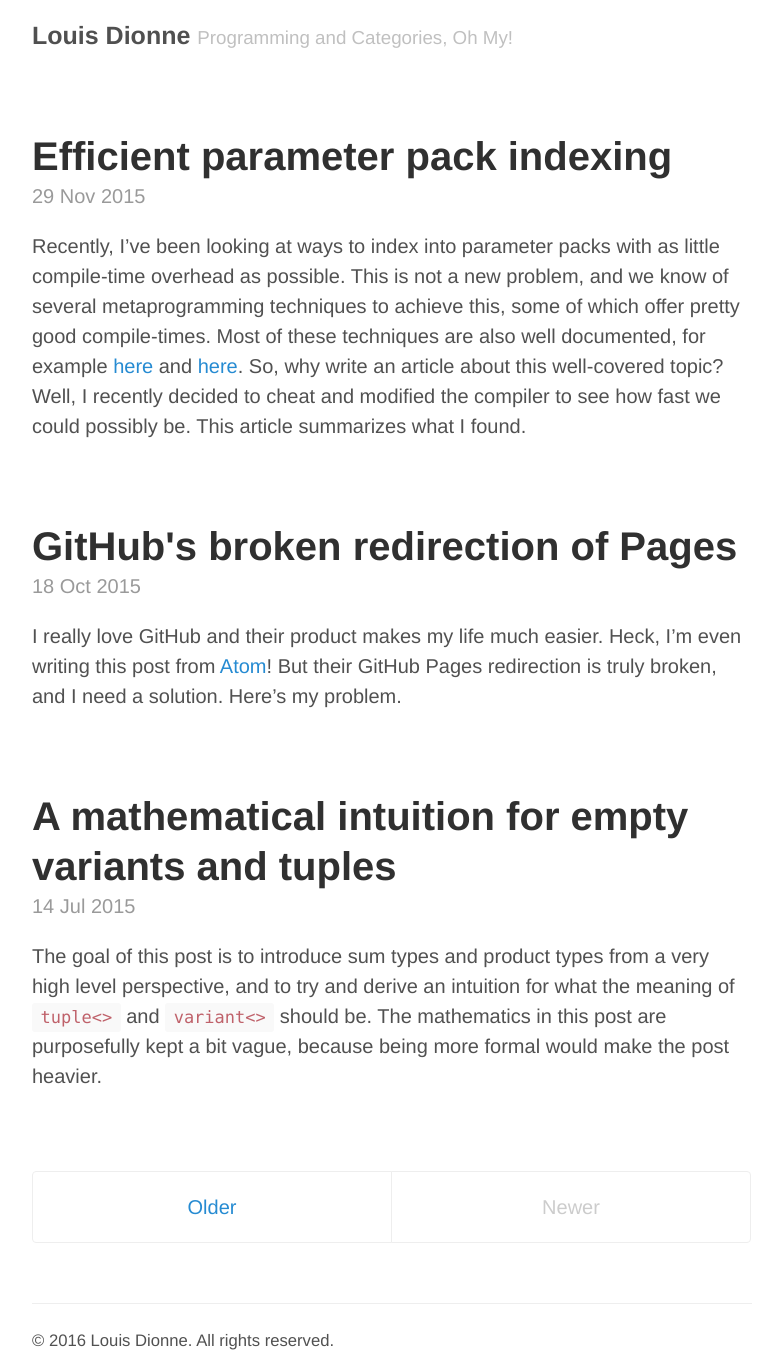
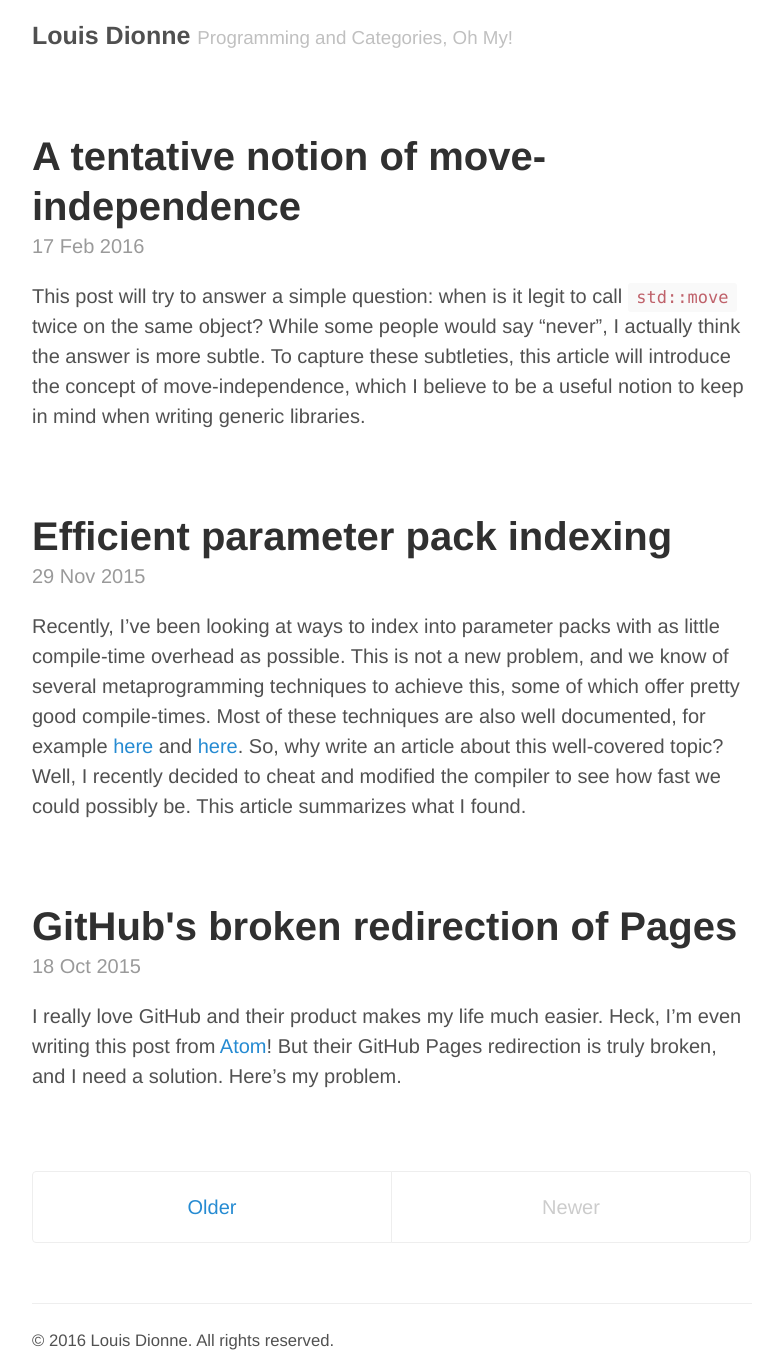
Before and after one commit to ldionne/ldionne.github.io, a Jekyll site: the page built from index.html, in a window 1280 px wide. Shown: the whole page, without its empty margins (248-1030 px from the left). Built offline with Jekyll 4.4.1, drawn with Linux system fonts in a browser that asks for light colours; the list of posts is cut into pages by our own code; part of the change alters nothing that is shown.

Commit message:
Publish the post on move-independence

```diff
--- a/_drafts/a-tentative-notion-of-move-independence.md
+++ b/_posts/2016-02-17-a-tentative-notion-of-move-independence.md
@@ -19,6 +19,9 @@ advice. However, some people on Reddit criticized `std::move(object).member`
 by saying that it encourages moving twice from `object`, and that it should
 thus be avoided. This brings us to the question at hand: when is it okay to
 call `std::move` multiple times on the same object?
+
+> Note that the exact same question applies to `std::forward`, since this one
+> is essentially a "use `std::move` when you can".
 
 Well, first, if we don't do anything with the result of calling `std::move`,
 then it is obviously safe to call it multiple times on the same object:
@@ -118,13 +121,15 @@ are:
 {% highlight c++ %}
 template <typename Tuple>
 decltype(auto) f(Tuple&& t) {
-  std::get<2>(std::forward<Tuple>(t)); // just access the 3rd element
+  // just access the third element
+  std::get<2>(std::forward<Tuple>(t));
   return std::get<0>(std::forward<Tuple>(t));
 }
 
 template <typename Tuple>
 decltype(auto) g(Tuple&& t) {
-  std::get<2>(std::forward<Tuple>(t)); // again, just access it
+  // again, just access the third element
+  std::get<2>(std::forward<Tuple>(t));
   return std::get<1>(std::forward<Tuple>(t));
 }
 {% endhighlight %}
@@ -168,7 +173,10 @@ auto ghi_jkl = hana::slice_c<2, 4>(std::move(tuple));
 
 This will create two tuples containing the first two and the last two elements
 of the original `tuple`, moving them instead of doing a copy. This is safe to
-perform, since we're slicing the tuple at two non-overlapping ranges.
+perform, since we're slicing the tuple at two non-overlapping ranges. Plus,
+it wouldn't be equivalent to write `std::move(hana::slice_c<0, 2>(tuple))`,
+for the copy would have already been made inside of `hana::slice_c`, the
+library being unable to rely on the fact that `tuple` can be moved from.
 
 
 Conclusion
```
